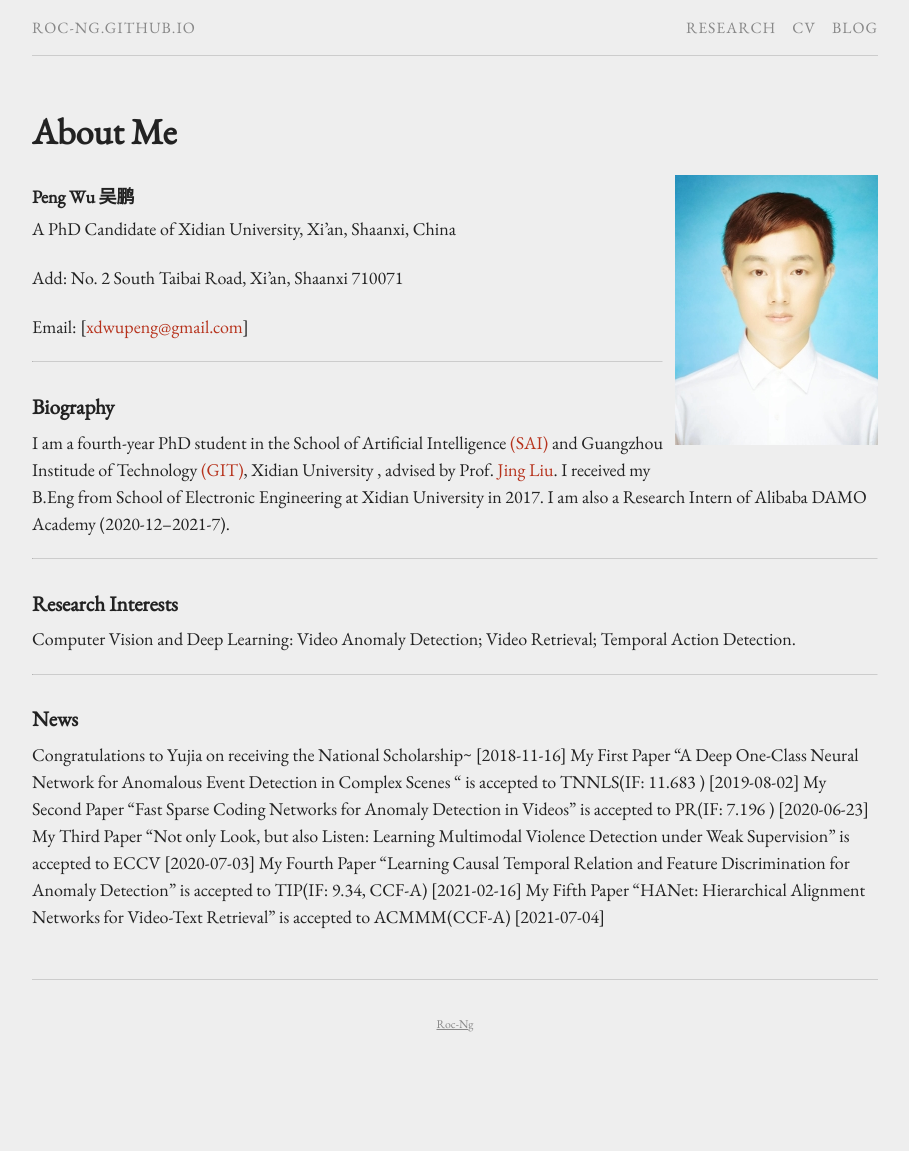
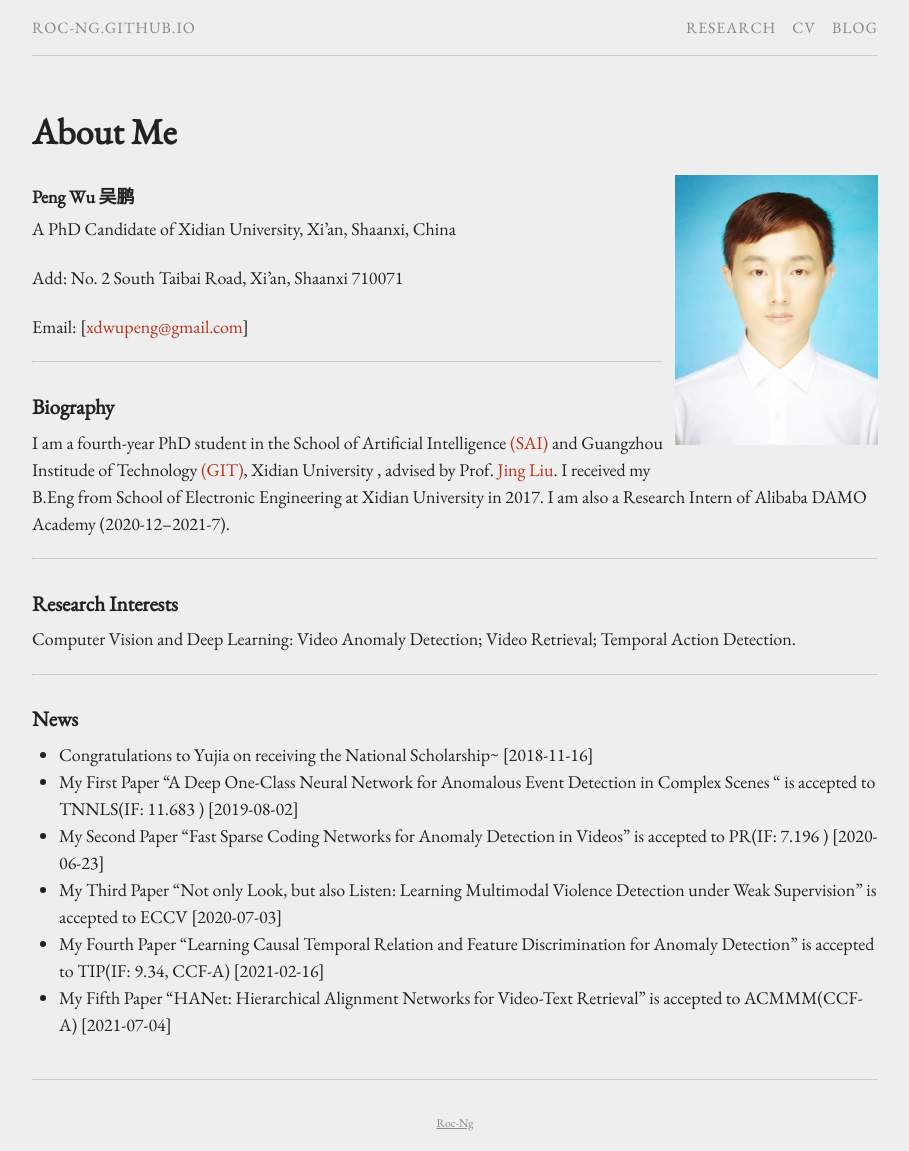
Before and after one commit to Roc-Ng/Roc-Ng.github.io, a Jekyll site: the page built from index.md, in a window 1280 px wide. Shown: the whole page, without its empty margins (185-1094 px from the left). Built offline with Jekyll 4.4.1, drawn with Linux system fonts in a browser that asks for light colours; before the commit the page ends 1051 px from its top, so only the background shows below that.

Commit message:
Update index.md

```diff
--- a/index.md
+++ b/index.md
@@ -30,9 +30,9 @@ Computer Vision and Deep Learning: Video Anomaly Detection; Video Retrieval; Tem
 
 ### News
 
-Congratulations to Yujia on receiving the National Scholarship~ [2018-11-16]
-My First Paper "A Deep One-Class Neural Network for Anomalous Event Detection in Complex Scenes " is accepted to TNNLS(IF: 11.683 )  [2019-08-02]
-My Second Paper "Fast Sparse Coding Networks for Anomaly Detection in Videos" is accepted to PR(IF: 7.196 )  [2020-06-23]
-My Third Paper "Not only Look, but also Listen: Learning Multimodal Violence Detection under Weak Supervision" is accepted to ECCV [2020-07-03]
-My Fourth Paper "Learning Causal Temporal Relation and Feature Discrimination for Anomaly Detection" is accepted to TIP(IF: 9.34, CCF-A) [2021-02-16]
-My Fifth Paper "HANet: Hierarchical Alignment Networks for Video-Text Retrieval" is accepted to ACMMM(CCF-A) [2021-07-04]
++ Congratulations to Yujia on receiving the National Scholarship~ [2018-11-16]
++ My First Paper "A Deep One-Class Neural Network for Anomalous Event Detection in Complex Scenes " is accepted to TNNLS(IF: 11.683 )  [2019-08-02]
++ My Second Paper "Fast Sparse Coding Networks for Anomaly Detection in Videos" is accepted to PR(IF: 7.196 )  [2020-06-23]
++ My Third Paper "Not only Look, but also Listen: Learning Multimodal Violence Detection under Weak Supervision" is accepted to ECCV [2020-07-03]
++ My Fourth Paper "Learning Causal Temporal Relation and Feature Discrimination for Anomaly Detection" is accepted to TIP(IF: 9.34, CCF-A) [2021-02-16]
++ My Fifth Paper "HANet: Hierarchical Alignment Networks for Video-Text Retrieval" is accepted to ACMMM(CCF-A) [2021-07-04]
```
